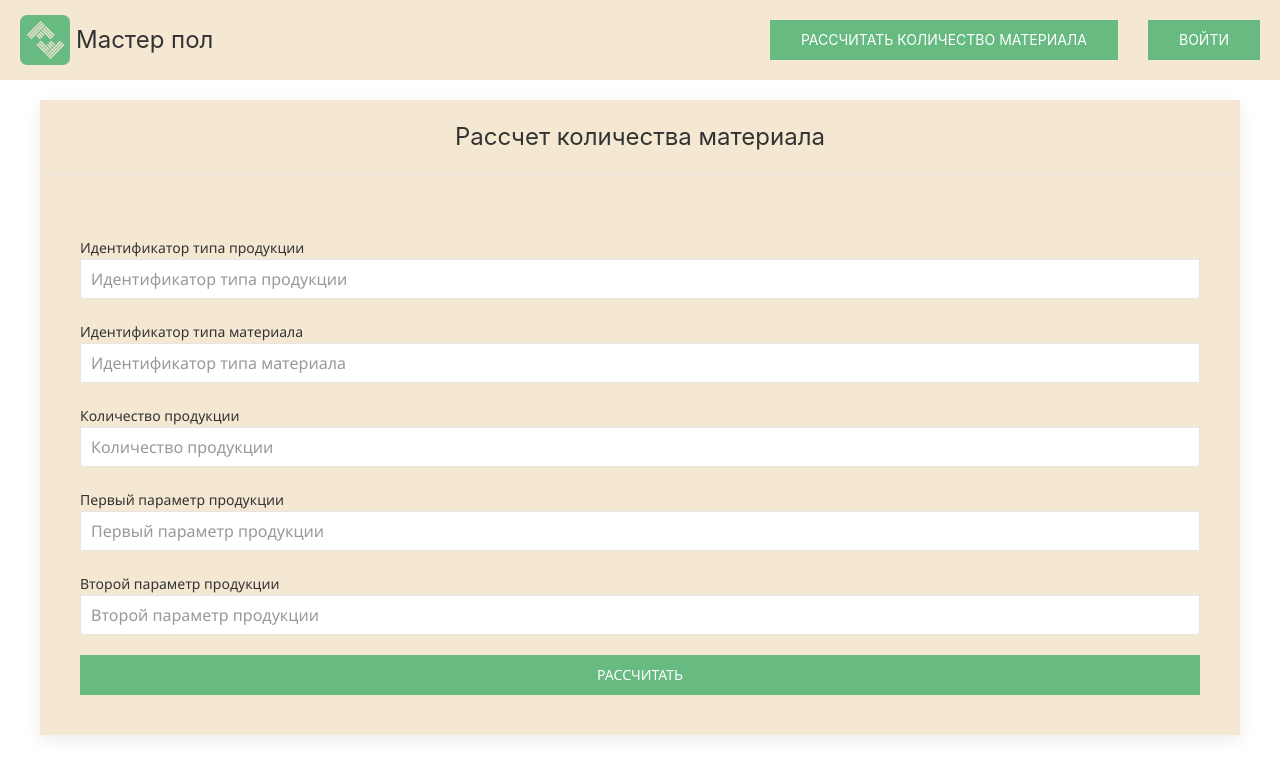
After one commit to fake-stmz/web-master-floor, a Django app: page /materials/ in a window 1280 px wide. The commit adds this page. Shown: the top 776 px of the page. Run offline with Django 5.2, Linux system fonts and the light colour scheme; some web fonts are replaced.

Commit message:
Material count method

```diff
--- a/web_master_floor/partners/templates/base.html
+++ b/web_master_floor/partners/templates/base.html
@@ -25,6 +25,10 @@
 
             <div class ="uk-navbar-right uk-margin-right">
                 <div class="uk-navbar-item">
+                    <a class="uk-button uk-button-primary" href="{% url 'material_count' %}" style="background-color: #67BA80;">Рассчитать количество материала</a>
+                </div>
+
+                <div class="uk-navbar-item">
                     {% if user.is_authenticated %}
                     <a class="uk-button uk-button-primary" href="#" style="background-color: #67BA80;">Выйти</a>
                     {% else %}
--- /dev/null
+++ b/web_master_floor/partners/templates/material_count.html
@@ -0,0 +1,62 @@
+{% extends "base.html" %}
+
+{% block title %} | Рассчитать количество материала{% endblock %}
+
+{% block content %}
+    <div class="uk-container uk-margin-top">
+        <div class="uk-card uk-card-default" style="background-color: #F4E8D3;">
+            <div class="uk-card-header">
+                <h2 class="uk-card-title uk-text-center">Рассчет количества материала</h3>
+            </div>
+
+            <div class="uk-card-body">
+                <form method="post">
+                    {% csrf_token %}
+
+                    <div class="uk-margin">
+                        <label class="uk-form-label" for="method-type-id">Идентификатор типа продукции</label>
+                        <div class="uk-form-controls">
+                            <input class="uk-input" id="method-type-id" type="number" name="type-id" value="{% if product_type_id %}{{ product_type_id }}{% endif %}" placeholder="Идентификатор типа продукции" required>
+                        </div>
+                    </div>
+
+                    <div class="uk-margin">
+                        <label class="uk-form-label" for="method-material-type-id">Идентификатор типа материала</label>
+                        <div class="uk-form-controls">
+                            <input class="uk-input" id="method-material-type-id" type="number" name="material-type-id" value="{% if material_type_id %}{{ material_type_id }}{% endif %}" placeholder="Идентификатор типа материала" required>
+                        </div>
+                    </div>
+
+                    <div class="uk-margin">
+                        <label class="uk-form-label" for="method-count">Количество продукции</label>
+                        <div class="uk-form-controls">
+                            <input class="uk-input" id="method-count" type="number" name="count" value="{% if product_count %}{{ product_count }}{% endif %}" placeholder="Количество продукции" required>
+                        </div>
+                    </div>
+
+                    <div class="uk-margin">
+                        <label class="uk-form-label" for="method-first-param">Первый параметр продукции</label>
+                        <div class="uk-form-controls">
+                            <input class="uk-input" id="method-first-param" type="number" step="any" name="first-param" value="{% if first_parameter %}{{ first_parameter }}{% endif %}" placeholder="Первый параметр продукции" required>
+                        </div>
+                    </div>
+
+                    <div class="uk-margin">
+                        <label class="uk-form-label" for="method-second-param">Второй параметр продукции</label>
+                        <div class="uk-form-controls">
+                            <input class="uk-input" id="method-second-param" type="number" step="any" name="second-param" value="{% if second_parameter %}{{ second_parameter }}{% endif %}" placeholder="Второй параметр продукции" required>
+                        </div>
+                    </div>
+
+                    {% if material_count %}
+                    <div uk-alert class="uk-alert-success" style="background-color: #67BA80; color: white;">
+                        Количество материала: {{ material_count }}
+                    </div>
+                    {% endif %}
+
+                    <button class="uk-button uk-button-primary uk-width-1-1" type="submit" style="background-color: #67BA80;">Рассчитать</button>
+                </form>
+            </div>
+        </div>
+    </div>
+{% endblock %}
--- a/web_master_floor/partners/views.py
+++ b/web_master_floor/partners/views.py
@@ -1,5 +1,6 @@
 from django.shortcuts import render, redirect
 from .models import *
+from math import ceil
 
 
 def partner_list(request):
@@ -54,6 +55,31 @@ def sales_history(request, partner_id):
     return render(request, 'sales_history.html', { 'sales': sales, 'partner_name': partner_name })
 
 
+def material_count(request):
+
+    if request.method == 'POST':
+        product_type_id = int(request.POST.get('type-id'))
+        material_type_id = int(request.POST.get('material-type-id'))
+        product_count = int(request.POST.get('count'))
+        first_parameter = float(request.POST.get('first-param'))
+        second_parameter = float(request.POST.get('second-param'))
+
+        material_count = calculate_material_count(product_type_id, material_type_id, product_count, first_parameter, second_parameter)
+
+        context = {
+            'product_type_id': product_type_id,
+            'material_type_id': material_type_id,
+            'product_count': product_count,
+            'first_parameter': first_parameter,
+            'second_parameter': second_parameter,
+            'material_count': material_count
+        }
+
+        return render(request, 'material_count.html', context)
+
+    return render(request, 'material_count.html')
+
+
 def create_or_update_partner(request, partner_id=None):
 
     try:
@@ -86,3 +112,21 @@ def create_or_update_partner(request, partner_id=None):
         return "Данные введены некорректно"
 
     return
+
+
+def calculate_material_count(
+        product_type_id: int,
+        material_type_id: int,
+        product_count: int,
+        first_parameter: float,
+        second_parameter: float) -> int:
+
+    material_count = 0
+
+    try:
+        material_count = product_count * first_parameter * second_parameter * float(Product_Type.objects.get(id=product_type_id).coefficient)
+        material_count = material_count / (1 - float(Material.objects.get(id=material_type_id).defect_rate))
+    except:
+        material_count = -1
+
+    return ceil(material_count) if material_count > 0 else -1
--- a/web_master_floor/web_master_floor/urls.py
+++ b/web_master_floor/web_master_floor/urls.py
@@ -23,5 +23,6 @@ urlpatterns = [
     path('', views.partner_list, name='partner_list'),
     path('edit/<int:partner_id>', views.edit_partner, name='edit_partner'),
     path('add/', views.add_partner, name='add_partner'),
-    path('history/<int:partner_id>', views.sales_history, name='sales_history')
+    path('history/<int:partner_id>', views.sales_history, name='sales_history'),
+    path('materials/', views.material_count, name='material_count')
 ]
```
